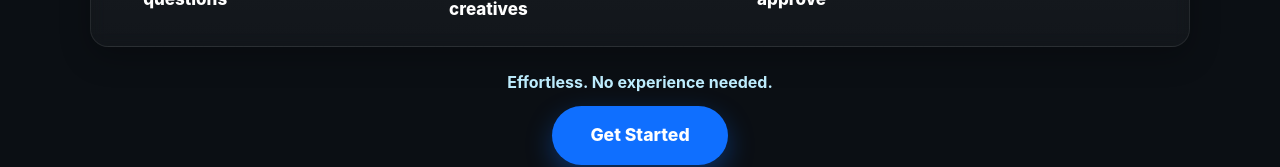
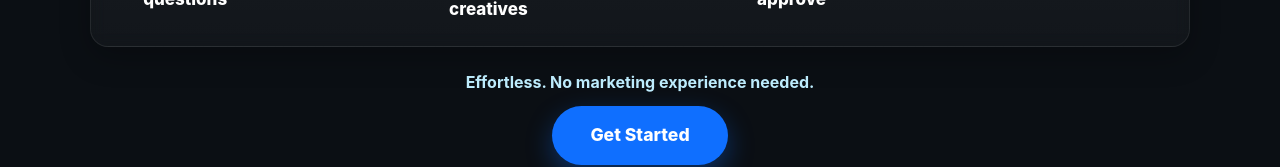
Before and after one commit to smartMarkTec/smartmark-mvp, a React (Create React App) app: page / in a window 1280 px wide. Shown: the part 868-1035 px from the top of the page. Built offline with nearby package versions, Linux system fonts and the light colour scheme.

Commit message:
Add Google Analytics tracking

```diff
--- a/src/pages/Landing.js
+++ b/src/pages/Landing.js
@@ -436,7 +436,7 @@ const clearDraftsAndGoToForm = () => {
         }}
       >
         <div style={{ color: "#bfeeff", fontWeight: 700 }}>
-          Effortless. No experience needed.
+          Effortless. No marketing experience needed.
         </div>
         <button
           onClick={clearDraftsAndGoToForm}
```
